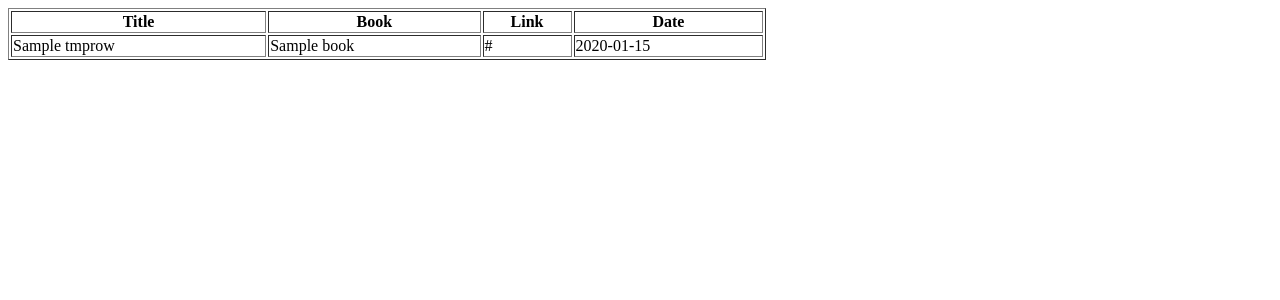
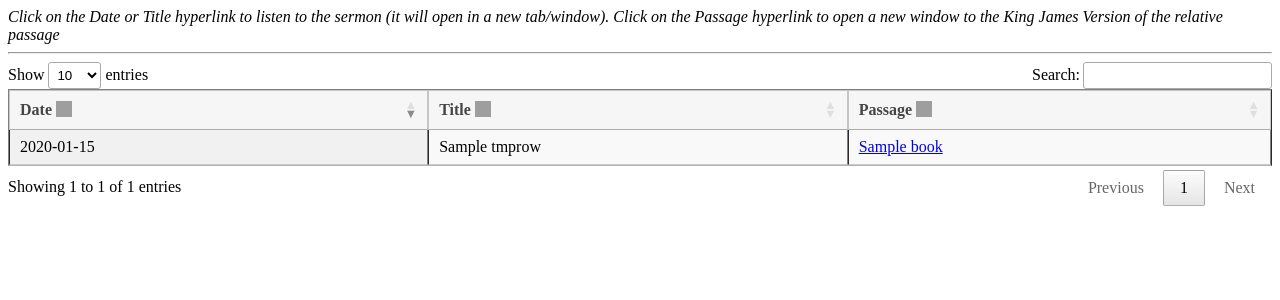
Before and after one commit to jeffee47/church_docker, a Flask app: template templates/sermons.html in a window 1280 px wide. Shown: the top 300 px of the page. Run offline with Flask 2, Linux system fonts and the light colour scheme; the template is opened without the code that fills it: most values are stand-ins (such as "Sample title", 1, 10 or a date in 2020); some libraries are stand-ins or nearby versions; grey boxes are pictures that could not be loaded.

Commit message:
Updates to working CGI/flask for sermons

```diff
--- a/app.py
+++ b/app.py
@@ -35,7 +35,22 @@ def get_sermons_data():
             try:
                 tmp = list(tmpdata)
                 tmpdate = tmp[-1].isoformat()
+                tmpdate = "%04d-%02d-%02d" % (tmp[-1].year,tmp[-1].month,tmp[-1].day)
+                if tmp[-1].hour < 15:
+                    tmpdate += " AM"
+                else:
+                    tmpdate += " PM"
                 tmp[-1] = tmpdate
+                href = ""
+                try:
+                    book,chapter = re.match(r'(.*?)\s+(\d+):', tmp[2]).groups()
+                    chapter = int(chapter)
+                    book = book.lower().strip()
+                    book = re.sub(r'\s+','-',book)
+                    href = "https://www.kingjamesbibleonline.org/%s-Chapter-%d/" % (book, chapter)
+                except Exception as e:
+                    #traceback.print_exc()
+                    pass
                 ddata = {
 			'id' : tmp[0],
 			'title' : tmp[1],
@@ -43,6 +58,7 @@ def get_sermons_data():
 			'summary' : tmp[3],
 			'link' : tmp[4],
 			'sermondate' : tmp[5],
+			'href' : href,
                 }
                 newrows.append(ddata)
             except Exception as e:
--- a/templates/sermons.html
+++ b/templates/sermons.html
@@ -1,20 +1,68 @@
-<!DOCTYPE html>
-<html>
-    <head><title>Sermons</title></head>
-    <body>
-        <table border="yes" width="60%">
-            <tr>
-                <th>Title</th>
-                <th>Book</th>
-                <th>Link</th>
-                <th>Date</th>
-            </tr>
+<!DOCTYPE html
+	PUBLIC "-//W3C//DTD XHTML 1.0 Transitional//EN"
+	 "http://www.w3.org/TR/xhtml1/DTD/xhtml1-transitional.dtd">
+<html xmlns="http://www.w3.org/1999/xhtml" lang="en-US" xml:lang="en-US">
+<head>
+<title>Sermons</title>
+<link rel="stylesheet" href="//code.jquery.com/ui/1.12.1/themes/base/jquery-ui.css">
+<link rel="stylesheet" type="text/css" href="https://cdn.datatables.net/1.13.2/css/jquery.dataTables.min.css" />
+<script src="https://ajax.googleapis.com/ajax/libs/jquery/3.6.1/jquery.min.js"></script>
+<script src="http://cdn.datatables.net/1.13.2/js/jquery.dataTables.min.js" type="text/javascript"></script>
+<!-- <script src="/jquery/dataTables.jqueryui.js" type="text/javascript"></script> -->
+<link rel="stylesheet" type="text/css" href="https://cdn.datatables.net/v/ju/dt-1.13.2/datatables.min.css"/>
+<script type="text/javascript" src="https://cdn.datatables.net/v/ju/dt-1.13.2/datatables.min.js"></script>
+<script type="text/javascript">//<![CDATA[
+
+                        $(document).ready(function() {
+                                $('#sermonstable').dataTable( {
+                                        "iDisplayLength" : 10
+                                });
+                                var table = $('#sermonstable').DataTable();
+                                table
+                                    .order( [ 0, 'desc' ] )
+                                    .draw();
+                        } );
+
+//]]></script>
+<meta http-equiv="Content-Type" content="text/html; charset=iso-8859-1" />
+</head>
+<body>
+<em>Click on the Date or Title hyperlink to listen to the sermon
+(it will open in a new tab/window).
+Click on the Passage hyperlink to open a new window to the
+King James Version of the relative passage
+</em><hr/><div class="container">
+<table id="sermonstable" class="display" border="1">
+<thead>
+<tr>
+<th class="sorting ui-state-default sorting_asc" rowspan="1" colspan="1" style="width: 463px;">
+<div class="DataTables_sort_wrapper">
+Date
+<span class="DataTables_sort_icon css_right ui-icon ui-icon-triangle-1-n"></span>
+</div></th>
+<th class="sorting ui-state-default sorting_asc" rowspan="1" colspan="1" style="width: 463px;">
+<div class="DataTables_sort_wrapper">
+Title
+<span class="DataTables_sort_icon css_right ui-icon ui-icon-triangle-1-n"></span>
+</div></th>
+<th class="sorting ui-state-default sorting_asc" rowspan="1" colspan="1" style="width: 463px;">
+<div class="DataTables_sort_wrapper">
+Passage
+<span class="DataTables_sort_icon css_right ui-icon ui-icon-triangle-1-n"></span>
+</div></th>
+
+</tr></thead><tbody>
+
+
         {% for tmprow in sermons %}
             <tr>
+                <td>{{tmprow.sermondate}}</td>
                 <td>{{tmprow.title}}</td>
+		{% if tmprow.href %}
+                <td><a href="{{tmprow.href}}" target="_blank">{{tmprow.book}}</a></td>
+		{% else %}
                 <td>{{tmprow.book}}</td>
-                <td>{{tmprow.link}}</td>
-                <td>{{tmprow.sermondate}}</td>
+		{% endif %}
             </tr>
         {% endfor %}
         </table>
```
Also changed, not shown: docker-compose.yaml (+7 -1 lines), 2 other files.
